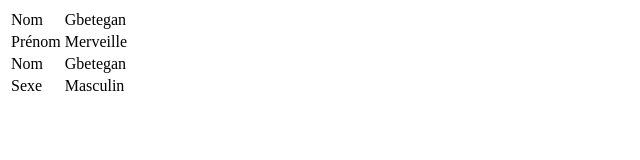
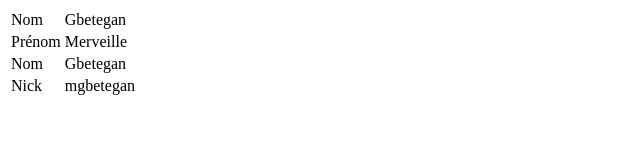
Before and after one commit to mgbetegan/mgbetegan.github.io, a plain HTML site: page homepage/index.html in a window 1280 px wide. Shown: the full height of the page, 0-640 px from the left. Drawn offline with Linux system fonts and the light colour scheme.

Commit message:
djdhdhdcc

```diff
--- a/homepage/index.html
+++ b/homepage/index.html
@@ -28,9 +28,8 @@
 
         </tr>
         <tr>
-            <td>Sexe</td>
-            <td>Masculin</td>
-
+            <td>Nick</td>
+            <td>mgbetegan</td>
         </tr>
     </table>
 </div>
```
Also changed, not shown: 3 other files.
